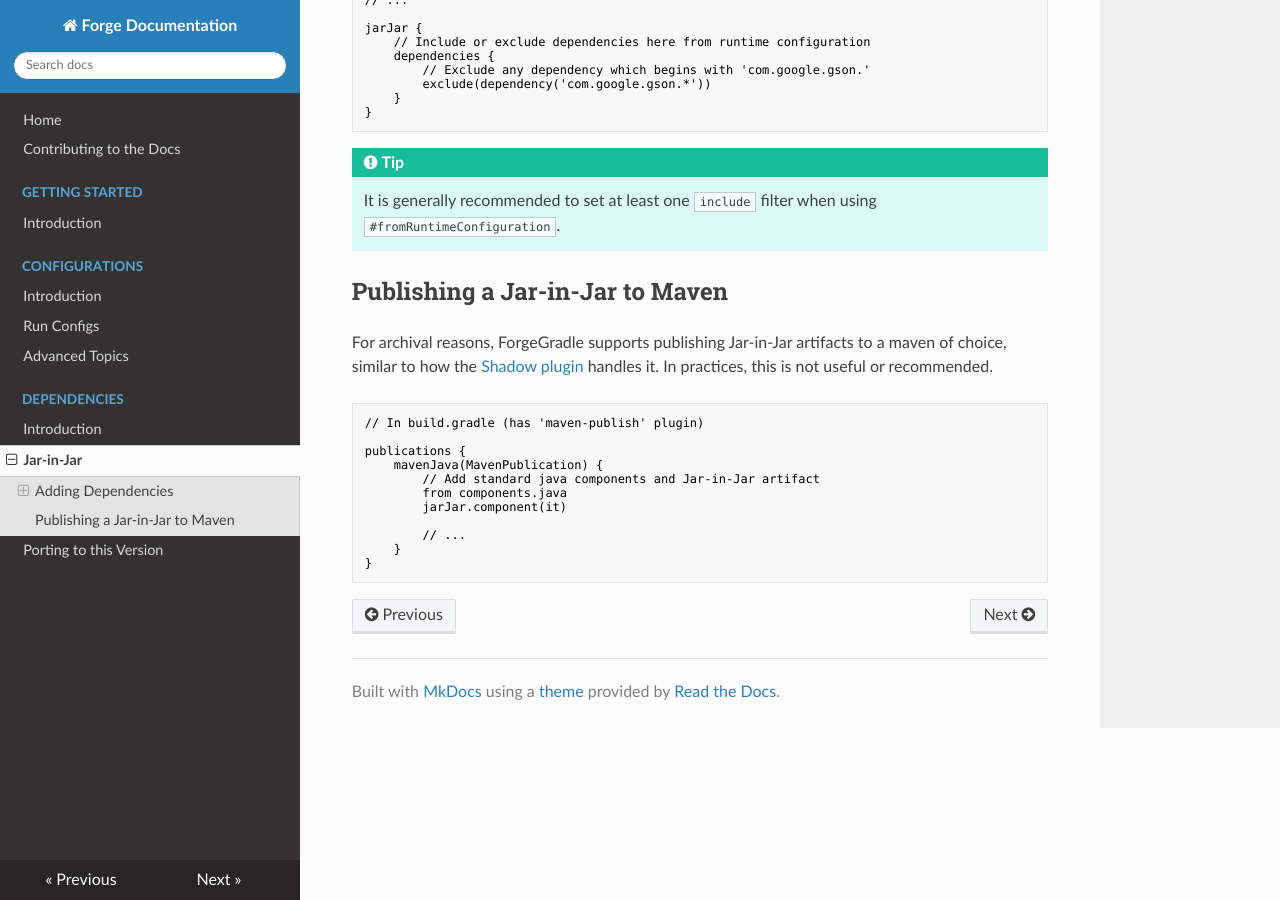
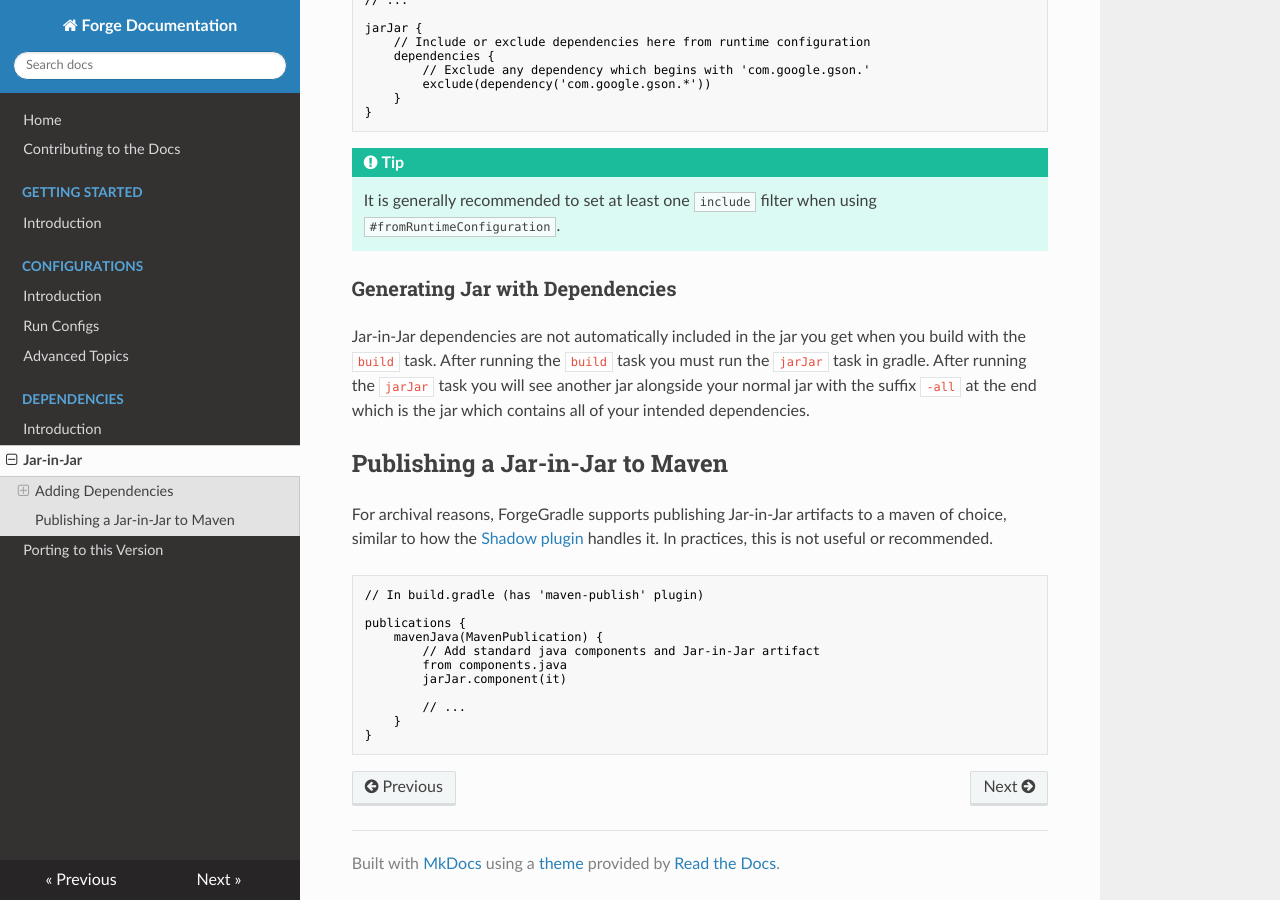
Before and after one commit to MinecraftForge/Documentation, an MkDocs documentation site: the page built from docs/dependencies/jarinjar.md, in a window 1280 px wide and 900 px high, scrolled down 1622 px. Built offline with MkDocs 1.6.1, drawn with Linux system fonts in a browser that asks for light colours; nearby versions of some CDN libraries.

Commit message:
Update jarinjar.md to include more info about jarJar task and -all jar

```diff
--- a/docs/dependencies/jarinjar.md
+++ b/docs/dependencies/jarinjar.md
@@ -85,6 +85,10 @@ jarJar {
 !!! tip
     It is generally recommended to set at least one `include` filter when using `#fromRuntimeConfiguration`.
 
+### Generating Jar with Dependencies
+
+Jar-in-Jar dependencies are not automatically included in the jar you get when you build with the `build` task. After running the `build` task you must run the `jarJar` task in gradle. After running the `jarJar` task you will see another jar alongside your normal jar with the suffix `-all` at the end which is the jar which contains all of your intended dependencies.
+
 Publishing a Jar-in-Jar to Maven
 --------------------------------
 
```
